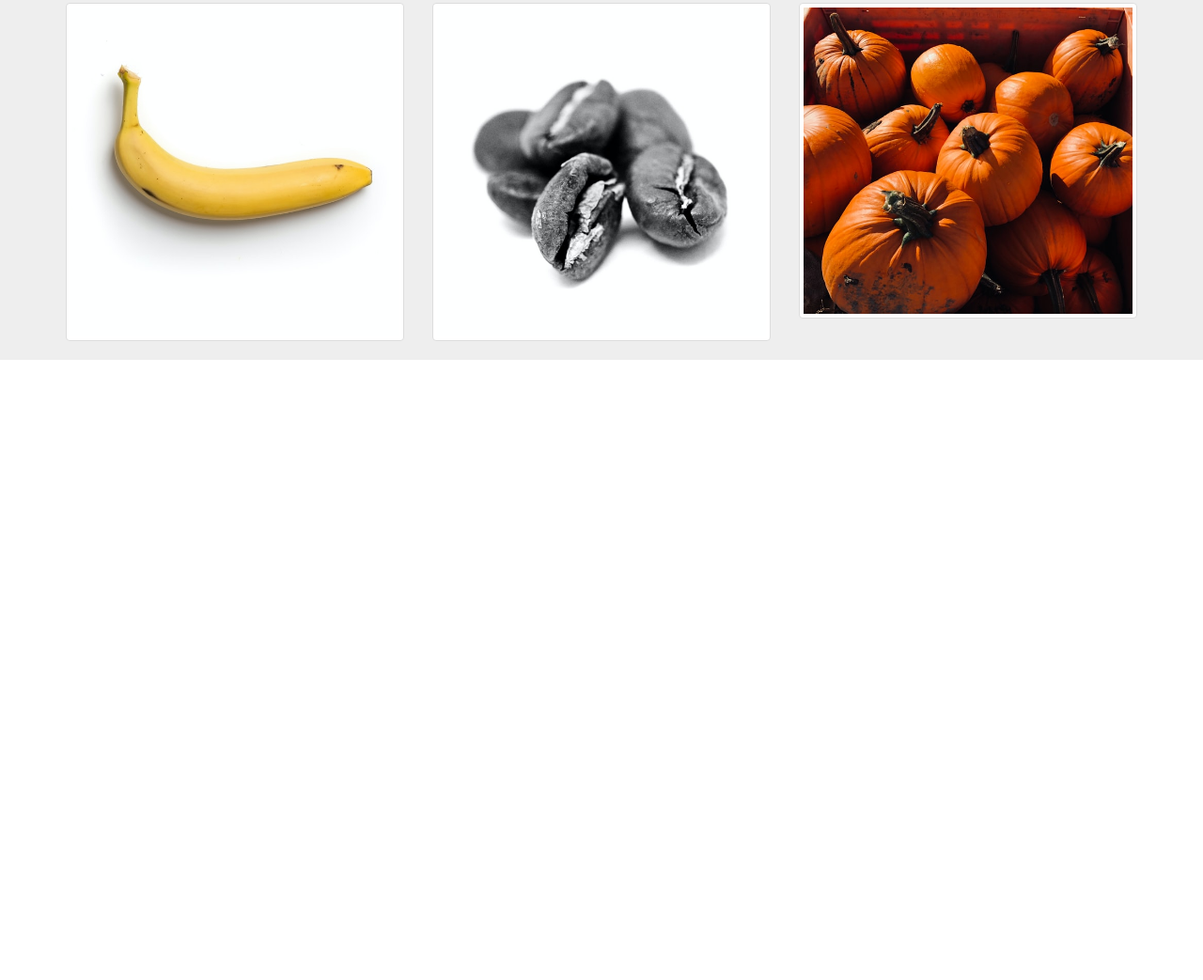
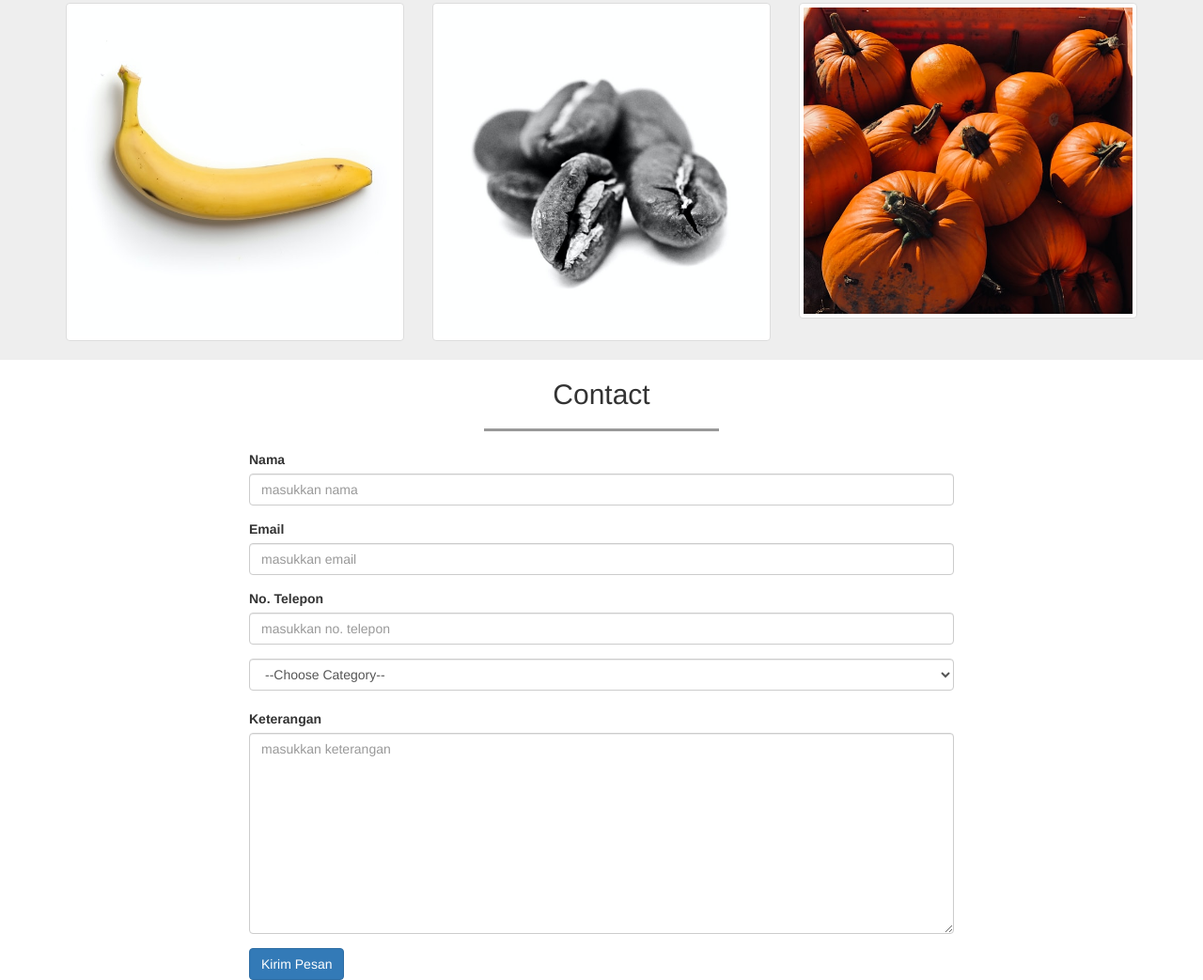
Before and after one commit to nichoteloo/static-page, a plain HTML site: page index.html in a window 1280 px wide. Shown: the part 1543-2586 px from the top of the page at 94% size. Before the commit the page ends 1926 px from the top, so only its background shows below. Drawn offline with nearby package versions, Linux system fonts and the light colour scheme.

Commit message:
additional form contact

```diff
--- a/index.html
+++ b/index.html
@@ -109,6 +109,47 @@
     </section>
     <!-- akhir portfolio -->
 
+    <!-- contact -->
+    <section class="contact" id="contact">
+        <div class="container">
+            <div class="row">
+                <div class="col-sm-12">
+                    <h2 class="text-center">Contact</h2>
+                    <hr>
+                </div>
+            </div>
+            <div class="row">
+                <div class="col-sm-8 col-sm-offset-2">
+                    <form>
+                        <div class="form-group">
+                            <label for="nama">Nama</label>
+                            <input type="text" id="nama" class="form-control" placeholder="masukkan nama">
+                        </div>
+                        <div class="form-group">
+                            <label for="email">Email</label>
+                            <input type="email" id="email" class="form-control" placeholder="masukkan email">
+                        </div>
+                        <div class="form-group">
+                            <label for="telp">No. Telepon</label>
+                            <input type="email" id="telp" class="form-control" placeholder="masukkan no. telepon">
+                        </div>
+                        <select class="form-control">
+                            <option>--Choose Category--</option>
+                            <option>Jengkol</option>
+                            <option>Pete</option>
+                        </select>
+                        <br>
+                        <div class="form-group">
+                            <label for="pesan">Keterangan</label>
+                            <textarea class="form-control" rows="10" placeholder="masukkan keterangan"></textarea>
+                        </div>
+                        <button type="submit" class="btn btn-primary">Kirim Pesan</button>
+                    </form>
+                </div>
+            </div>
+        </div>
+    </section>
+    <!-- end of contact -->
 
     <!-- jQuery (necessary for Bootstrap's JavaScript plugins) -->
     <script src="https://ajax.googleapis.com/ajax/libs/jquery/1.12.4/jquery.min.js"></script>
```
